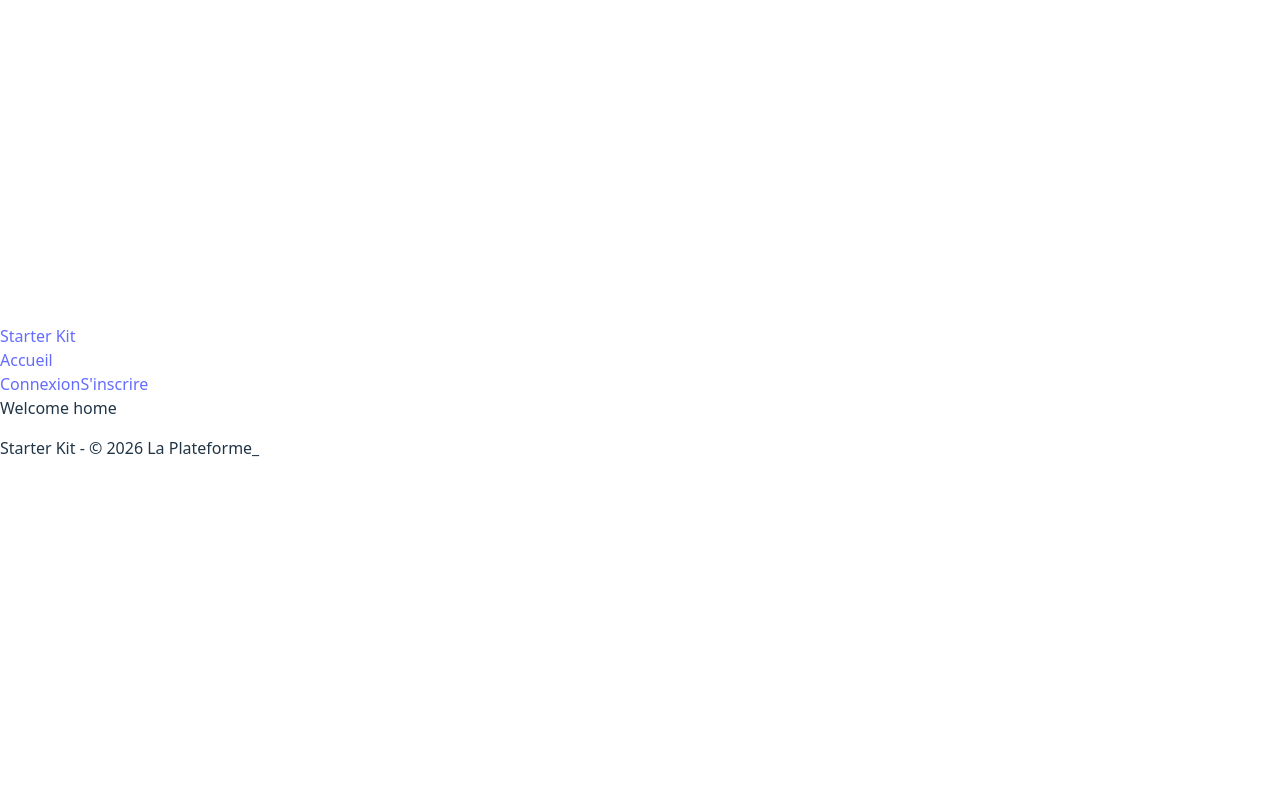
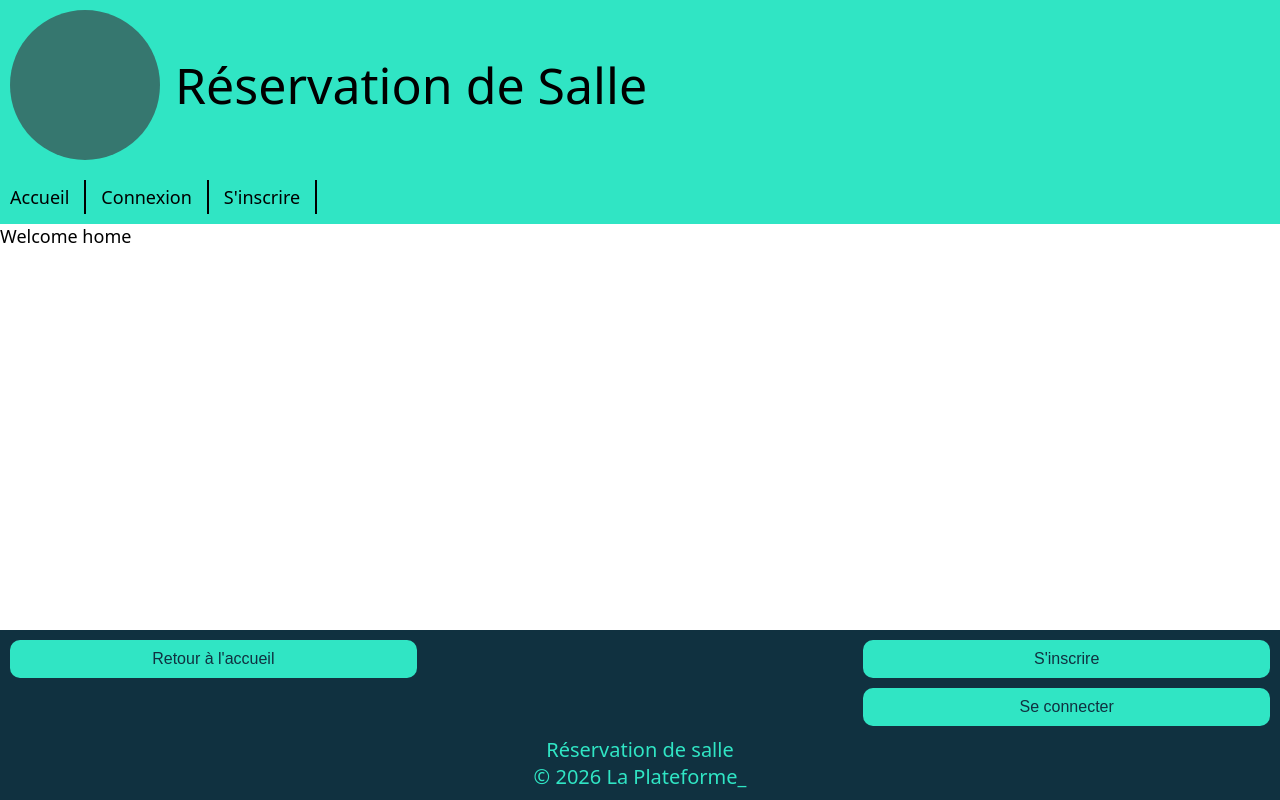
Before and after one commit to nina-penot/reservation-salle, a React app in the folder FRONTEND/: page / in a window 1280 px wide. Built offline with nearby package versions, Linux system fonts and the light colour scheme; the HTML template or start-up script is replaced by a standard one.

Commit message:
Ajout de css header + footer

```diff
--- a/FRONTEND/src/assets/css/mycss.css
+++ b/FRONTEND/src/assets/css/mycss.css
@@ -0,0 +1,168 @@
+/* VARIABLES */
+
+:root {
+    --color_light: #30E5C4;
+    --color_mid: #36776F;
+    --color_dark: #103140;
+    --red: #FF2E2E;
+    --yellow: #FFEE53;
+    font-family: system-ui, Avenir, Helvetica, Arial, sans-serif;
+    font-size: 18px;
+}
+
+/* Whole Tags */
+
+body {
+    margin: 0;
+    height: 100%;
+}
+
+html {
+    height: 100%;
+}
+
+#root {
+    min-height: 100%;
+    display: flex;
+    flex-direction: column;
+}
+
+main {
+    flex: 1;
+}
+
+
+/* ------------------------------------------------------------------------------- */
+/* Reusable elements */
+
+.btn_regular {
+    border: none;
+    padding: 10px;
+    border-radius: 10px;
+    transition: all ease-in 0.2s;
+    cursor: pointer;
+    font-size: initial;
+}
+
+.btn_regular:hover {
+    filter: brightness(1.4);
+    box-shadow: 0px 0px 10px -5px #FFFFFF;
+}
+
+.link {
+    text-decoration: none;
+    color: black;
+}
+
+/* Coloring */
+
+.color_light {
+    background-color: var(--color_light);
+    color: var(--color_dark);
+}
+
+.color_medium {
+    background-color: var(--color_mid);
+    color: black;
+}
+
+.color_dark {
+    background-color: var(--color_dark);
+    color: var(--color_light);
+}
+
+.color_red {
+    background-color: var(--red);
+    color: black;
+}
+
+.color_yellow {
+    background-color: var(--yellow);
+    color: black;
+}
+
+/* Other */
+
+.float_left {
+    display: flex;
+    float: left;
+}
+
+.float_clear {
+    clear: both;
+}
+
+/* ----------------------------------------------------------------------------------- */
+
+/* Header */
+
+.header {
+    background-color: var(--color_light);
+    width: 100%;
+    box-sizing: border-box;
+    padding: 10px;
+}
+
+.header_top {
+    align-items: center;
+    gap: 15px;
+}
+
+.header_logo {
+    background-color: var(--color_mid);
+    border-radius: 100%;
+    width: 150px;
+    height: 150px;
+}
+
+.header_title {
+    font-size: 50px;
+}
+
+/* Nav */
+
+.nav {
+    display: flex;
+    float: left;
+    gap: 15px;
+    margin-top: 20px;
+}
+
+.nav_link {
+    border-right: solid black 2px;
+    padding: 5px 15px 5px 0;
+}
+
+/* Footer */
+
+.footer {
+    width: 100%;
+    margin-top: auto;
+    font-size: 20px;
+    display: flex;
+    /* justify-content: center; */
+    flex-direction: column;
+    align-items: center;
+    padding-bottom: 10px;
+}
+
+.footer_menu {
+    display: grid;
+    grid-template-columns: 1fr 1fr 1fr;
+    width: 100%;
+}
+
+.footer_col_left {
+    grid-column: 1;
+    display: flex;
+    flex-direction: column;
+    margin: 10px;
+}
+
+.footer_col_right {
+    grid-column: 3;
+    display: flex;
+    flex-direction: column;
+    margin: 10px;
+    gap: 10px;
+}
--- a/FRONTEND/src/components/Footer.jsx
+++ b/FRONTEND/src/components/Footer.jsx
@@ -1,8 +1,21 @@
 // components/Footer.jsx
+import NavBtn from "./NavBtn";
+
 function Footer() {
     return (
-        <footer>
-            <p>Starter Kit - © {new Date().getFullYear()} La Plateforme_</p>
+        <footer className="footer color_dark">
+            <div className="footer_menu">
+                <div className="footer_col_left">
+                    <NavBtn url={"/"} text={"Retour à l'accueil"} />
+                </div>
+                <div className="footer_col_right">
+                    <NavBtn url={"/register"} text={"S'inscrire"} />
+                    <NavBtn url={"/login"} text={"Se connecter"} />
+                </div>
+            </div>
+
+            <div>Réservation de salle</div>
+            <div>© {new Date().getFullYear()} La Plateforme_</div>
         </footer>
     );
 }
--- a/FRONTEND/src/components/Header.jsx
+++ b/FRONTEND/src/components/Header.jsx
@@ -13,26 +13,33 @@ function Header() {
         navigate('/login');
     };
 
+    function go_home() {
+        navigate("/");
+    }
+
     return (
-        <header>
-            <Link to="/">Starter Kit</Link>
-            <nav>
-                <NavLink to="/">Accueil</NavLink>
+        <header className='header'>
+            <div className='float_left header_top'>
+                <div className='header_logo'></div>
+                <div className='header_title' onClick={go_home}>Réservation de Salle</div>
+            </div>
+
+            <nav className='nav float_clear'>
+                <Link to="/" className="link nav_link">Accueil</Link>
                 {isAuthenticated && <NavLink to="/dashboard">Dashboard</NavLink>}
-            </nav>
-            <div>
+
                 {isAuthenticated ? (
                     <>
                         <span>{user?.firstname}</span>
-                        <button onClick={handleLogout}>Déconnexion</button>
+                        <button className='btn_regular color_light' onClick={handleLogout}>Déconnexion</button>
                     </>
                 ) : (
                     <>
-                        <Link to="/login">Connexion</Link>
-                        <Link to="/register">S'inscrire</Link>
+                        <Link className='link nav_link' to="/login">Connexion</Link>
+                        <Link className='link nav_link' to="/register">S'inscrire</Link>
                     </>
                 )}
-            </div>
+            </nav>
         </header>
     );
 }
--- /dev/null
+++ b/FRONTEND/src/components/HomeBtn.jsx
@@ -0,0 +1,14 @@
+import { useNavigate } from "react-router";
+
+export default function HomeBtn() {
+
+    const navigate = useNavigate();
+
+    function go_home() {
+        navigate("/");
+    }
+
+    return (
+        <button className="btn_regular color_light" onClick={go_home}>Accueil</button>
+    )
+}
--- /dev/null
+++ b/FRONTEND/src/components/NavBtn.jsx
@@ -0,0 +1,14 @@
+import { useNavigate } from "react-router";
+
+export default function NavBtn({ url, text }) {
+
+    const navigate = useNavigate();
+
+    function go_to() {
+        navigate(url);
+    }
+
+    return (
+        <button className="btn_regular color_light" onClick={go_to}>{text}</button>
+    )
+}
--- a/FRONTEND/src/hooks/useAuth.js
+++ b/FRONTEND/src/hooks/useAuth.js
@@ -1,6 +1,7 @@
 // hooks/useAuth.js
 import { useContext } from 'react';
 import { AuthContext } from '../contexts/AuthContext.jsx';
+
 export function useAuth() {
     const context = useContext(AuthContext);
     if (!context) {
@@ -8,4 +9,5 @@ export function useAuth() {
     }
     return context;
 }
+
 export default useAuth;
--- a/FRONTEND/src/layouts/AuthLayout.jsx
+++ b/FRONTEND/src/layouts/AuthLayout.jsx
@@ -1,9 +1,11 @@
 // layouts/AuthLayout.jsx
 import { Outlet } from 'react-router-dom';
+import HomeBtn from '../components/HomeBtn';
 
 function AuthLayout() {
     return (
         <div>
+            <HomeBtn />
             <Outlet />
         </div>
     );
--- a/FRONTEND/src/layouts/MainLayout.jsx
+++ b/FRONTEND/src/layouts/MainLayout.jsx
@@ -5,13 +5,13 @@ import Footer from '../components/Footer.jsx';
 
 function MainLayout() {
     return (
-        <div>
+        <>
             <Header />
             <main>
                 <Outlet /> {/* ← La page enfant s'affiche ici */}
             </main>
             <Footer />
-        </div>
+        </>
     );
 }
 
--- a/FRONTEND/src/main.jsx
+++ b/FRONTEND/src/main.jsx
@@ -4,7 +4,8 @@ import ReactDOM from 'react-dom/client';
 import { BrowserRouter } from 'react-router-dom';
 import App from './App.jsx';
 import { AuthProvider } from './contexts/AuthContext.jsx';
-import './index.css';
+//import './index.css';
+import './assets/css/mycss.css';
 
 ReactDOM.createRoot(document.getElementById('root')).render(
   <React.StrictMode>
```
